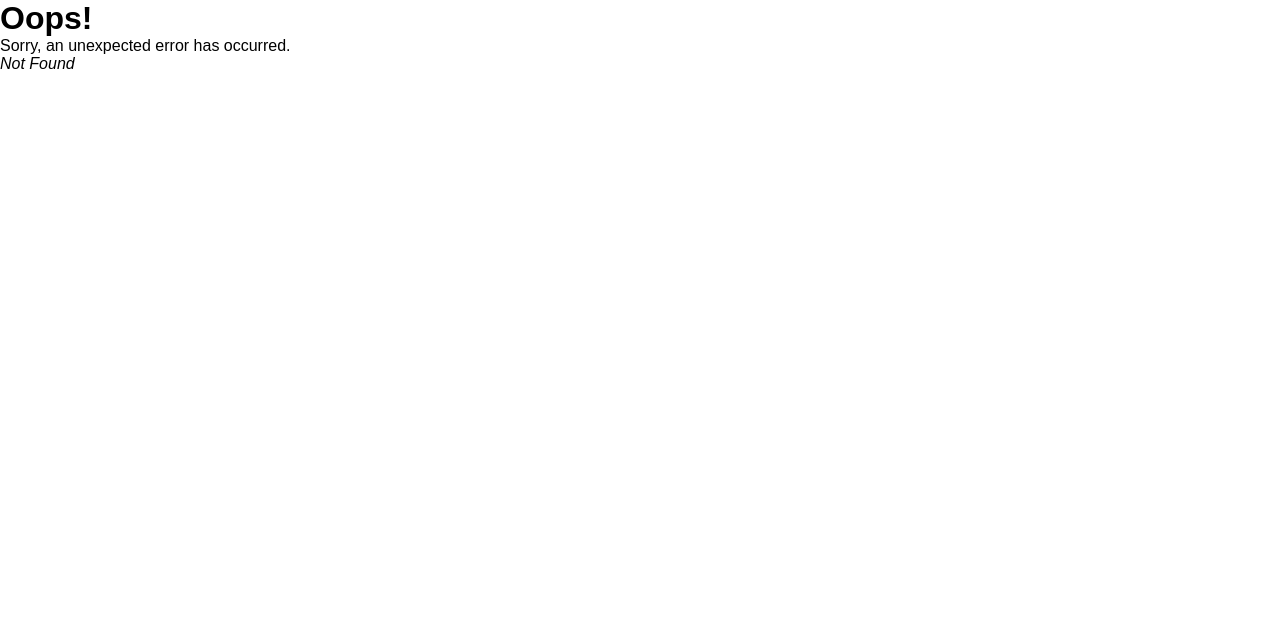
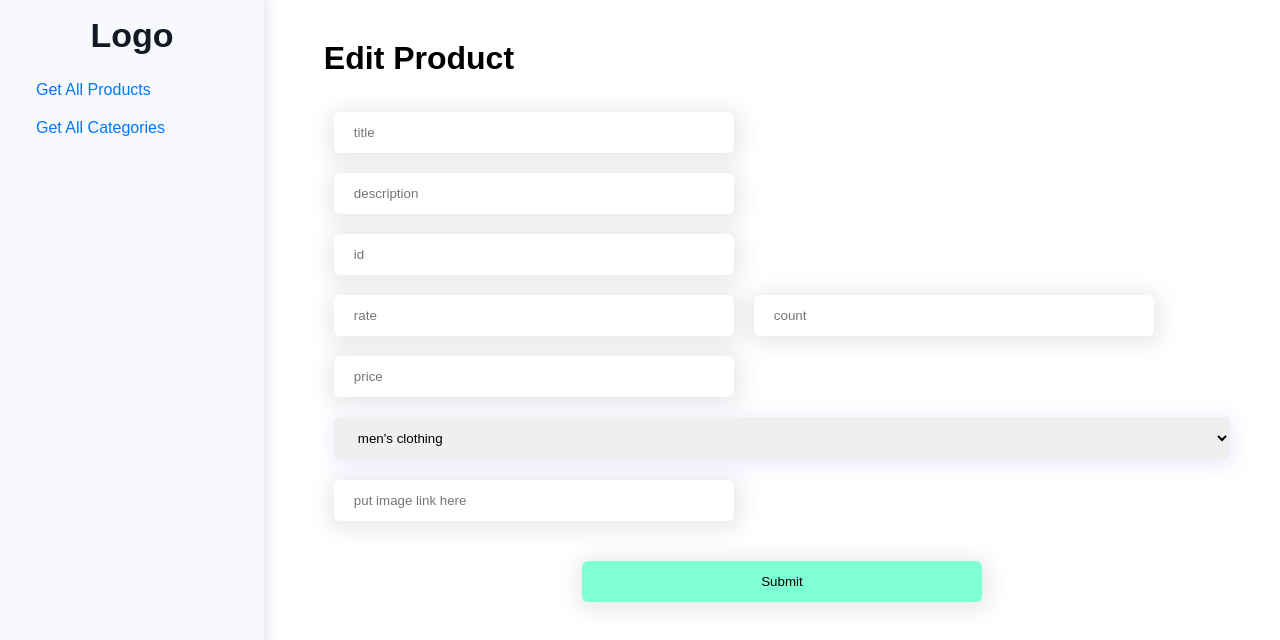
Before and after one commit to AbdallahAyed/basic-react-crud-app, a React (Vite) app: page /products/edit-product/10 in a window 1280 px wide. Before the commit this address had no page. Shown: the top 640 px of the page. Built offline with nearby package versions, Linux system fonts and the light colour scheme.

Commit message:
Add put request functionality

```diff
--- a/src/EditProduct.tsx
+++ b/src/EditProduct.tsx
@@ -1,11 +1,51 @@
+import axios from "axios";
+import { useParams } from "react-router-dom";
+import Swal from "sweetalert2";
+
 import Form from "./components/Form";
+import { useProducts } from "./context/ProductsContext";
 
 function EditProduct() {
+  const { newProduct } = useProducts();
+  let { id } = useParams();
+
+  const formSubmit = (e: React.SyntheticEvent) => {
+    e.preventDefault();
+
+    axios
+      .put(`http://localhost:3000/products/${id}`, {
+        id: newProduct.id,
+        title: newProduct.title,
+        price: newProduct.price,
+        description: newProduct.description,
+        category: newProduct.category,
+        image: newProduct.image,
+        rating: {
+          rate: newProduct.rating.rate,
+          count: newProduct.rating.count,
+        },
+      })
+      .then((response) => {
+        console.log(response);
+      })
+      .catch((error) => {
+        console.error(error);
+      });
+
+    Swal.fire({
+      position: "center",
+      icon: "success",
+      title: "New Product Added",
+      showConfirmButton: false,
+      timer: 1500,
+    });
+  };
+
   return (
     <div className="edit-page">
       <h1>Edit Product</h1>
 
-      {/* <Form  /> */}
+      <Form onSubmit={(e) => formSubmit(e)} />
     </div>
   );
 }
--- a/src/Products.tsx
+++ b/src/Products.tsx
@@ -92,7 +92,9 @@ function Products() {
                 <Link to={`/products/${product.id}`}>
                   <button>View</button>
                 </Link>
-                <button>Edit</button>
+                <Link to={`/products/edit-product/${product.id}`}>
+                  <button>Edit</button>
+                </Link>
                 <button onClick={() => deleteProduct(product)}>Delete</button>
               </td>
             </tr>
--- a/src/db.json
+++ b/src/db.json
@@ -170,14 +170,14 @@
     },
     {
       "id": 35,
-      "title": "iphone 14 pro max",
-      "price": 1099.97,
-      "description": "an amazing phone for amazing users",
+      "title": "iphone 12",
+      "price": 100000,
+      "description": "",
       "category": "electronics",
-      "image": "https://assets.swappie.com/cdn-cgi/image/width=600,height=600,fit=contain,format=auto/swappie-iphone-14-pro-deep-purple.png?v=42",
+      "image": "",
       "rating": {
-        "rate": 9.5,
-        "count": 118
+        "rate": 0,
+        "count": 0
       }
     }
   ]
--- a/src/index.css
+++ b/src/index.css
@@ -92,12 +92,12 @@ aside + div {
       &:nth-child(1) {
         background-color: rgb(0, 81, 255);
       }
-      &:nth-child(2) {
-        background-color: rgb(0, 148, 0);
-      }
       &:nth-child(3) {
         background-color: red;
       }
+    }
+    a:nth-child(2) button {
+      background-color: rgb(0, 148, 0);
     }
   }
 }
--- a/src/main.tsx
+++ b/src/main.tsx
@@ -11,6 +11,7 @@ import Home from "./Home.tsx";
 import ProductDetails from "./ProductDetails.tsx";
 import AddProduct from "./AddProduct.tsx";
 import { ProductsProvider } from "./context/ProductsContext.tsx";
+import EditProduct from "./EditProduct.tsx";
 
 const router = createBrowserRouter([
   {
@@ -35,6 +36,10 @@ const router = createBrowserRouter([
         path: "/products/add-new-product",
         element: <AddProduct />,
       },
+      {
+        path: "/products/edit-product/:id",
+        element: <EditProduct />,
+      },
     ],
   },
 ]);
```
Also changed, not shown: src/components/Form.tsx (+0 -8 lines).
